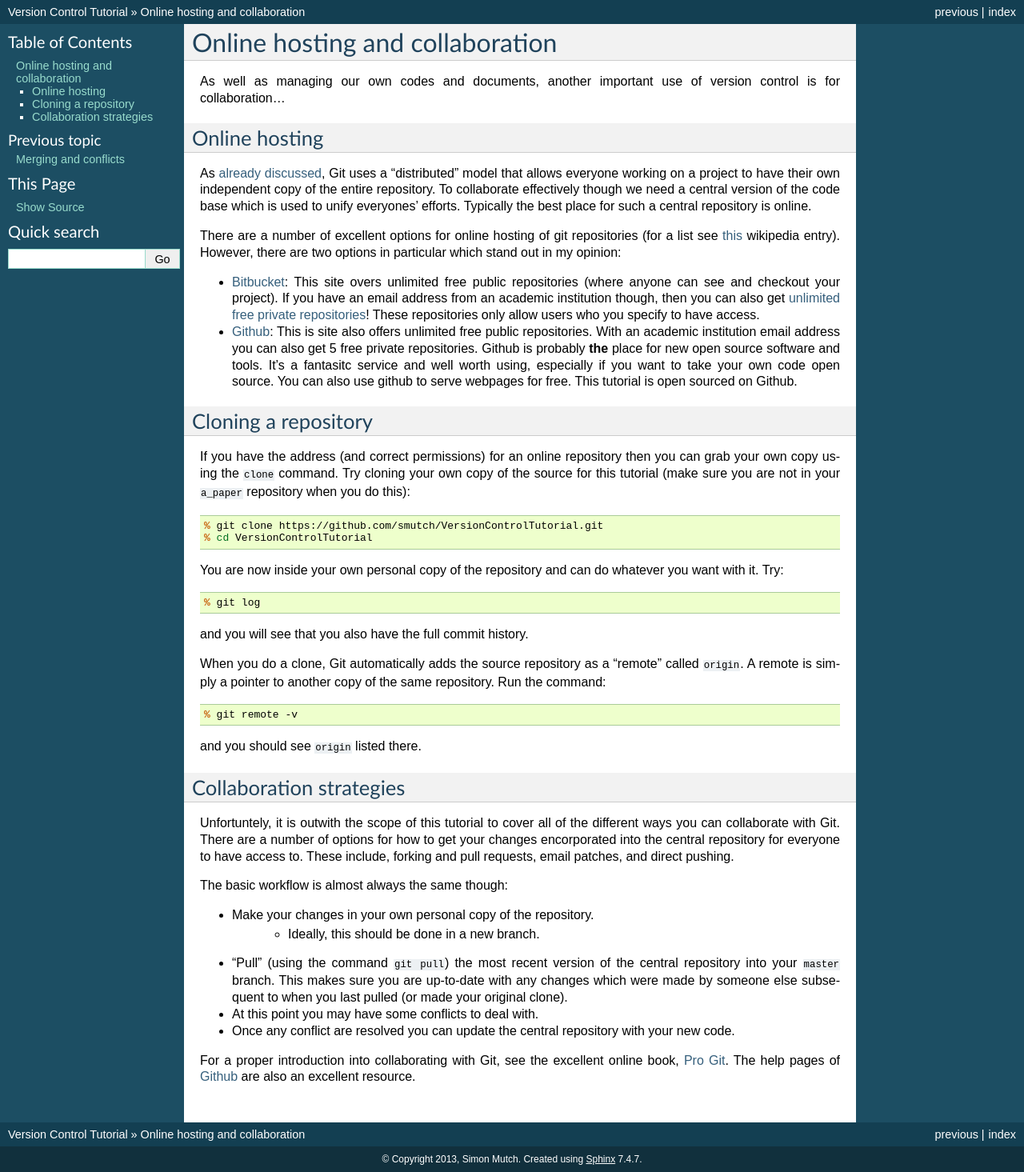
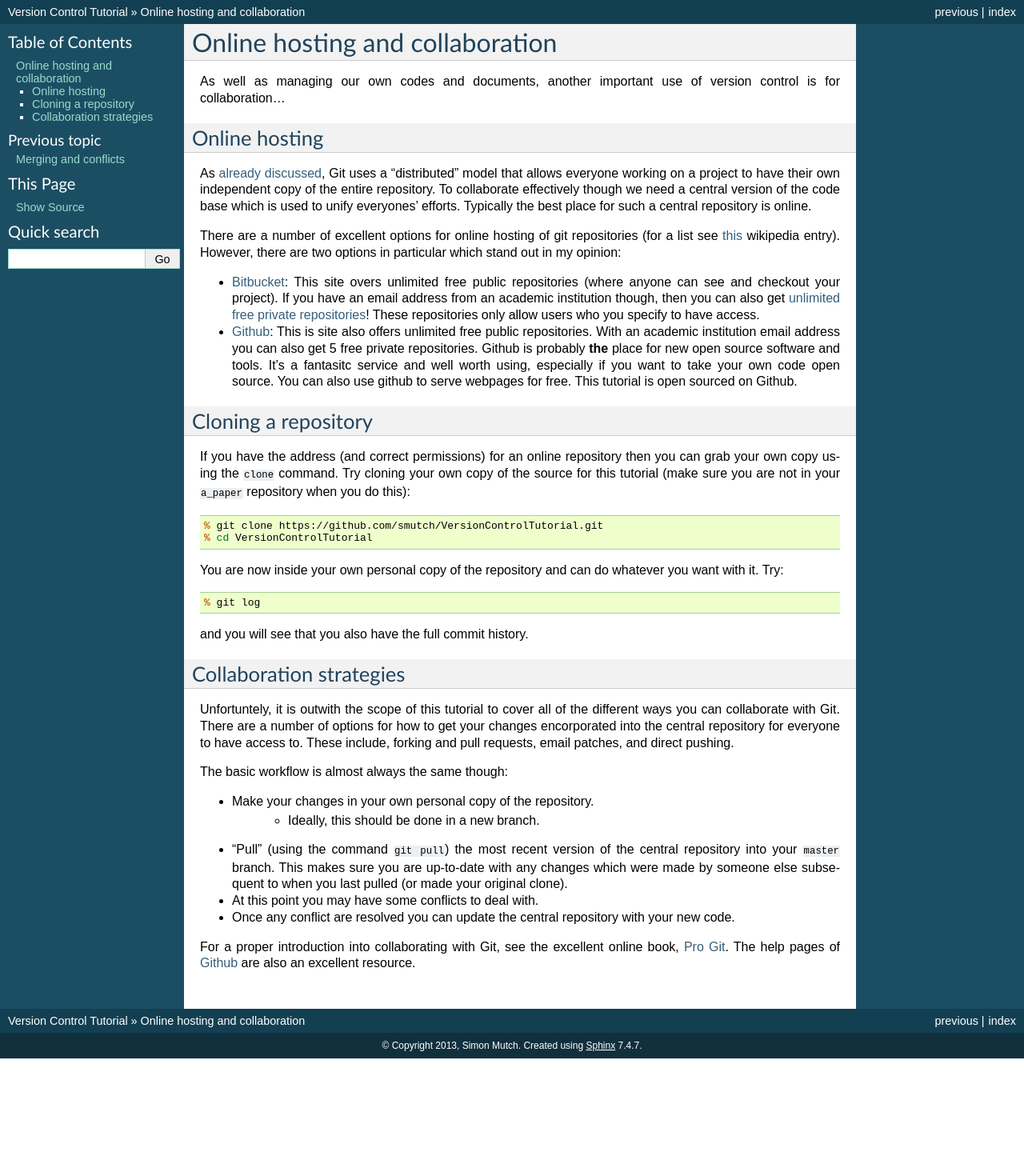
Before and after one commit to AstroinformaticsAU/VersionControlTutorial, a Sphinx documentation site: the page built from source/pages/5-collaboration.rst, in a window 1280 px wide. Shown: the whole page at 80% size. Built offline with Sphinx 7.4.7, drawn with Linux system fonts in a browser that asks for light colours; after the commit the page ends 1323 px from its top, so only the background shows below that.

Commit message:
Remove discussion of remotes.

```diff
--- a/source/pages/5-collaboration.rst
+++ b/source/pages/5-collaboration.rst
@@ -55,13 +55,6 @@ whatever you want with it.  Try::
 
 and you will see that you also have the full commit history.
 
-When you do a clone, Git automatically adds the source repository as a "remote"
-called ``origin``.  A remote is simply a pointer to another copy of the same
-repository.  Run the command::
-
-    % git remote -v
-
-and you should see ``origin`` listed there.
 
 
 Collaboration strategies
```
